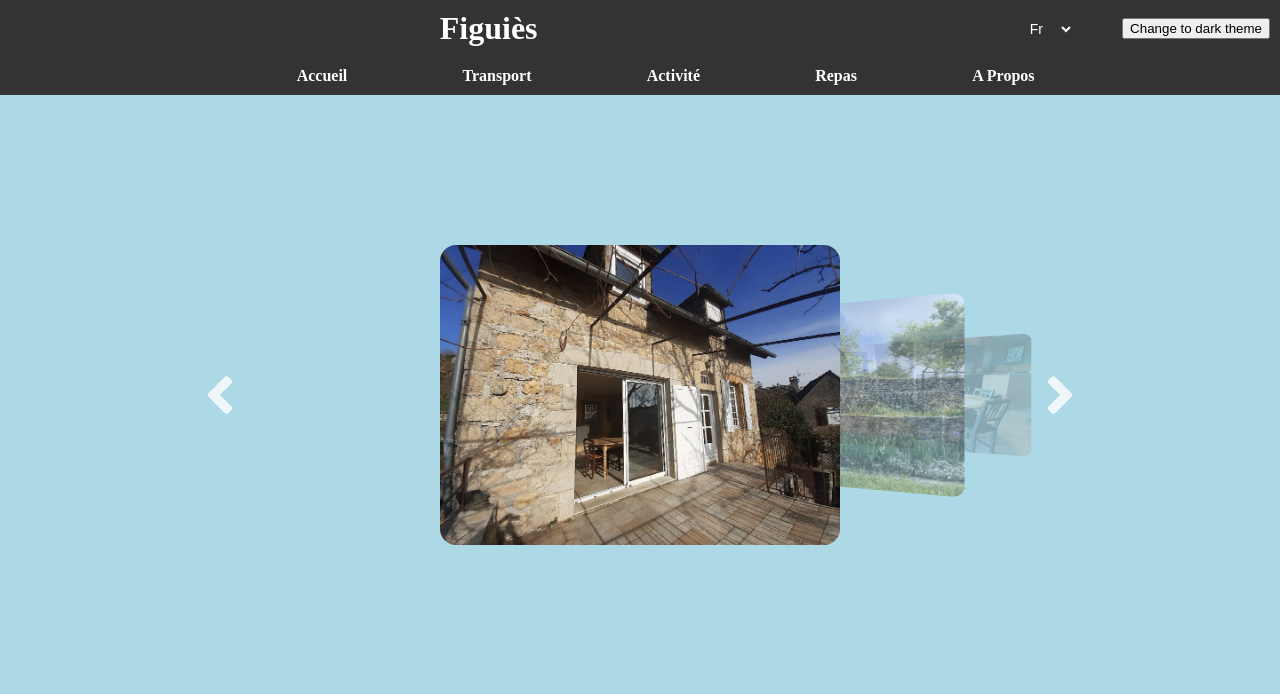
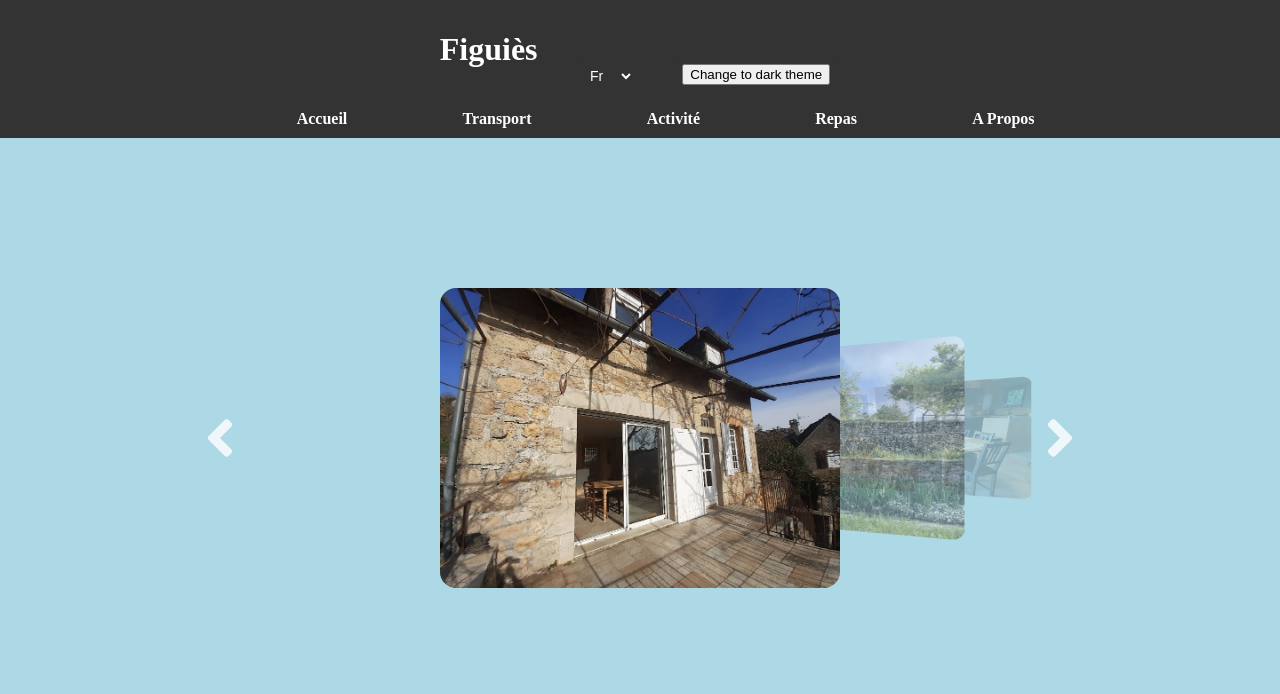
Before and after one commit to PAIVANicolas/ProjetGite, a PHP site: page / in a window 1280 px wide. Shown: the top 694 px of the page. Run offline with PHP 8.4, Linux system fonts and the light colour scheme; some libraries are stand-ins or nearby versions.

Commit message:
correctif de la page

```diff
--- a/css/footer.css
+++ b/css/footer.css
@@ -6,7 +6,6 @@
     display: flex;
     color: white;
     justify-content: flex-end;
-    width: 100%;
     bottom: 0;
     justify-content: center;
 }
--- a/css/header.css
+++ b/css/header.css
@@ -5,17 +5,18 @@
 .header {
     background-color: var(--header-background-color); /* Utilisez la variable pour la couleur de fond de l'en-tête */
     color: var(--header-text-color); /* Utilisez la variable pour la couleur du texte de l'en-tête */
-    text-align: center;
     padding: 10px 0;
     display: flex;
-    justify-content: space-between;
+    justify-content: center;
     align-items: center;
+    width: 100vw;
 }
 
 .select, .mode-toggle {
     background-color: var(--nav-background-color); /* Utilisez la variable pour la couleur de fond de la barre de navigation */
     color: var(--nav-text-color); /* Utilisez la variable pour la couleur du texte de la barre de navigation */
     border: none;
+    align-self: flex-end;
     padding: 5px 10px;
     border-radius: 5px;
     font-size: 14px;
@@ -25,7 +26,7 @@
 }
 
 .site-name {
-    margin: 0;
+    margin: auto;
     flex-grow: 1; /* Permet au titre de prendre tout l'espace disponible */
     text-align: center; /* Centre le texte */
 }
--- a/css/map.css
+++ b/css/map.css
@@ -1,5 +1,10 @@
 #map {
     height: 45vh;
     border-radius: 15px;
+    justify-content: center;
     margin: 1%;
 }
+
+.container-map{
+    width: 100vw;
+}
--- a/css/nav.css
+++ b/css/nav.css
@@ -5,6 +5,7 @@
 .nav-menu {
     background-color: var(--nav-background-color); /* Utilisez la variable pour la couleur de fond de la barre de navigation */
     text-align: center;
+    width: 100vw;
 }
 
 .nav-menu ul {
--- a/footer.php
+++ b/footer.php
@@ -4,6 +4,4 @@
          <p class="item">Numéro de téléphone : +33(0) 6 41 57 73 20</p>
          <p class="item"><a href="https://www.facebook.com/gitefiguies">facebook</a></p>
      </div>
-
-
  </footer>
--- a/header.php
+++ b/header.php
@@ -1,6 +1,6 @@
 <header>
     <div class="header">
-        <h1 class="site-name">Figuiès</h1>
+        <h1 class="">Figuiès</h1>
         <!-- Insérez ici votre liste déroulante pour la langue -->
         <select class="select">
             <option value="fr">Fr</option>
--- a/index.php
+++ b/index.php
@@ -27,11 +27,11 @@
 
 <?php include_once("informationsLocation.php"); ?>
 
-
-<div id="map"></div>
-<script src="https://unpkg.com/leaflet@1.7.1/dist/leaflet.js"></script>
-<script src="./js/map.js"></script>
-
+<div class="container-map">
+    <div id="map"></div>
+    <script src="https://unpkg.com/leaflet@1.7.1/dist/leaflet.js"></script>
+    <script src="./js/map.js"></script>
+</div>
 
 <?php include_once("footer.php"); ?>
 <script src="./js/mode.js"></script>
```
